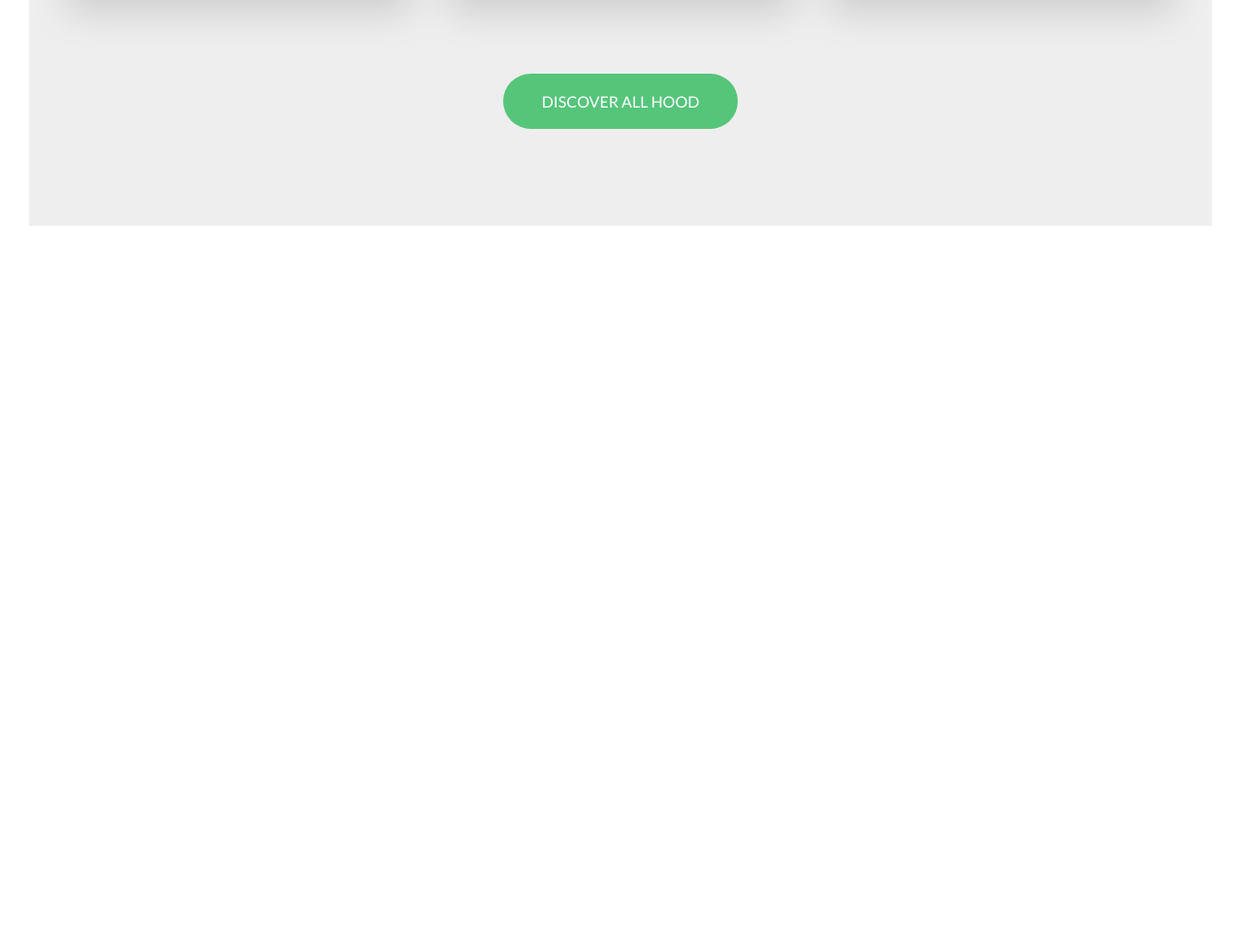
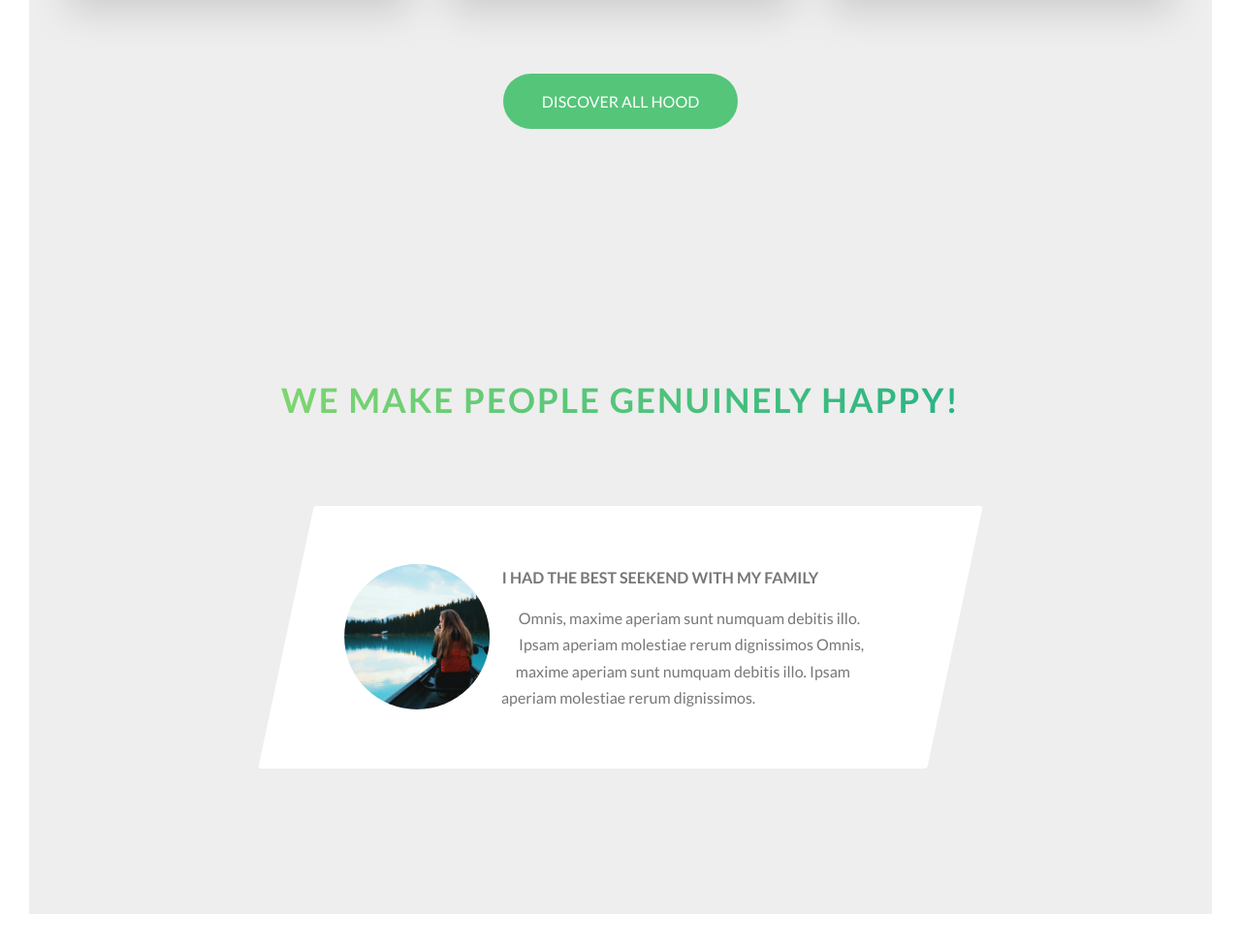
Before and after one commit to Danielifg/advance-scss, a website: page index.html in a window 1280 px wide. Shown: the part 3001-3974 px from the top of the page at 97% size. Before the commit the page ends 3264 px from the top, so only its background shows below. Drawn offline with Linux system fonts and the light colour scheme.

Commit message:
lesson 42

```diff
--- a/index.html
+++ b/index.html
@@ -229,6 +229,26 @@
 
 
             </section>
+            <section class="section-stories">
+                    <div class="u-center-text u-margin-bottom-big">
+                        <h2 class="heading-secondary">
+                            We make people genuinely happy!
+                        </h2>
+                    </div>
+                    <div class="row">
+                            <div class="story">
+                                <figure class="story__shape">
+                                          <img src="img/nat-8.jpg" class="story__img" alt="Person on a tour"></img>
+                                          <figcaption class="story__caption">Mary Smith</figcaption>
+                                </figure>
+                                <div class="story__text">
+                                    <h3 class="heading-tertiary u-margin-bottom-small">I Had the best seekend with my family</h3>
+                                    <p> Omnis, maxime aperiam sunt numquam debitis illo. Ipsam aperiam molestiae rerum dignissimos
+                                    Omnis, maxime aperiam sunt numquam debitis illo. Ipsam aperiam molestiae rerum dignissimos.</p>
+                                </div>
+                            </div>
+                    </div>
+            </section>
         </main>
 
        <!--
--- /dev/null
+++ b/sass/components/_story.scss
@@ -0,0 +1,30 @@
+.story{
+    width: 75%;
+    margin: 0 auto;
+    box-shadow: 0 3rem 6 rem rgba($color-black, .1);
+    background-color: $color-white;
+    border-radius: 3px;
+    padding: 6rem;
+    padding-left: 9rem;
+    font-size: $default-font-size;
+    transform: skewX(-12deg);
+
+    &__shape {
+        width:15rem;
+        height: 15rem;
+        float: left;
+        -webkit-shape-outside: circle(50% at 50% 50%);
+        shape-outside: circle(50% at 50% 50%);
+        -webkit-clip-path: circle(50% at 50% 50%);
+        clip-path: circle(50% at 50% 50%);
+        transform: translateX(-3rem) skewX(12deg);
+    }
+
+    &__img {
+        height: 100%;
+    }
+    &__text {
+        transform: skewX(12deg);
+    }
+
+}
--- a/sass/main.scss
+++ b/sass/main.scss
@@ -26,3 +26,4 @@ Dark green: #28b485
 @import "components/composition";
 @import "components/feature-box";
 @import "components/card";
+@import "components/story";
--- a/sass/pages/_home.scss
+++ b/sass/pages/_home.scss
@@ -26,3 +26,9 @@
     padding: 25rem 0rem 10rem 0rem;
     margin-top: -10rem;
 }
+
+.section-stories{
+    padding: 15rem;
+    background-color: $color-gray-light-1;
+
+}
```
Also changed, not shown: css/style.css.
